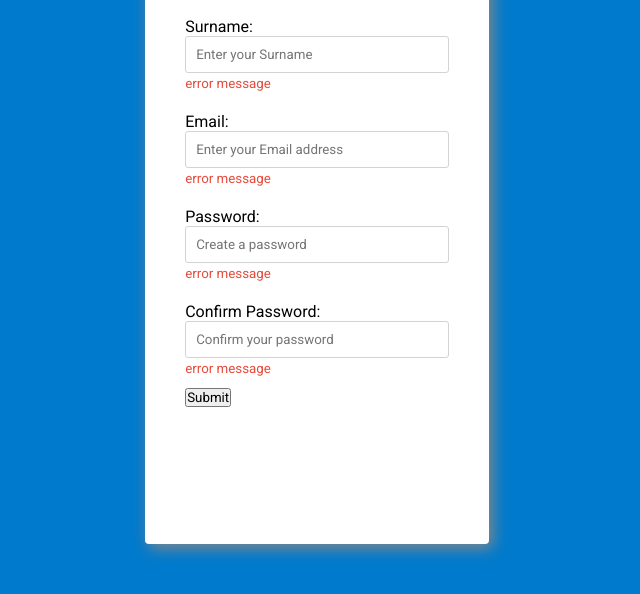
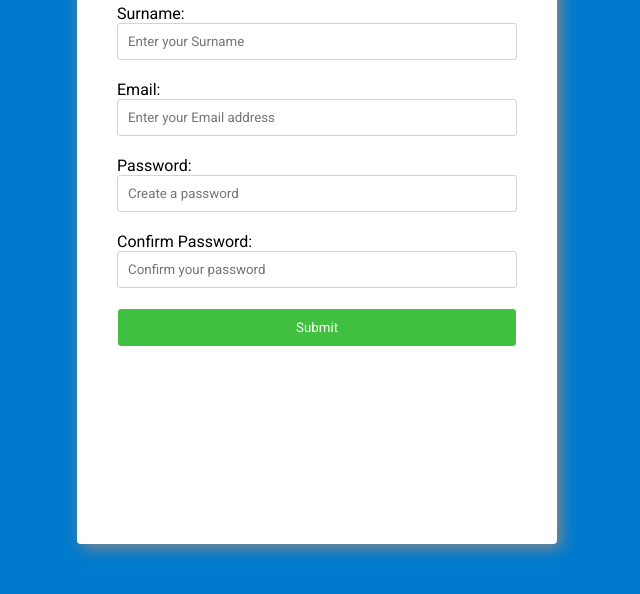
Before and after one commit to tobaojo/WebForm-V2, a plain HTML site: page index.html in a window 1280 px wide. Shown: the part 206-800 px from the top of the page, without its empty margins (323-963 px from the left). Drawn offline with Linux system fonts and the light colour scheme.

Commit message:
Finished styling HTML and CSS

```diff
--- a/style.css
+++ b/style.css
@@ -15,6 +15,7 @@ body{
 
 h1{
   text-align: center;
+  padding-bottom: 1rem;
 }
 
 .card{
@@ -27,18 +28,21 @@ h1{
 
 .form-control{
   margin-bottom: 10px;
-  padding-top: 10px;
+  padding-bottom: 10px;
+  position: relative;
 
 }
 .form-contol label{
   display: block;
+  padding: 20px;
 }
 
 .form-control input{
   border: solid 1px lightgrey;
   border-radius: 3px;
-  width: 100%;
+  width: 400px;
   padding: 10px;
+  display: block;
 }
 
 .form-control input:focus{
@@ -56,4 +60,25 @@ border-color: #2ecc71;
 
 .form-control small{
   color: #e74c3c;
+  position: absolute;
+  left: 0;
+  visibility: hidden;
 }
+
+.form-control.fail small{
+  visibility: visible;
+}
+
+.btn{
+  display: block;
+  width: 400px;
+  padding: 0.7rem;
+  background-color: #40bf40;
+  color: white;
+  border: solid white 1px;
+  border-radius: 4px;
+}
+.btn:hover{
+  background-color: #39ac39;
+  cursor: pointer;
+}
```
